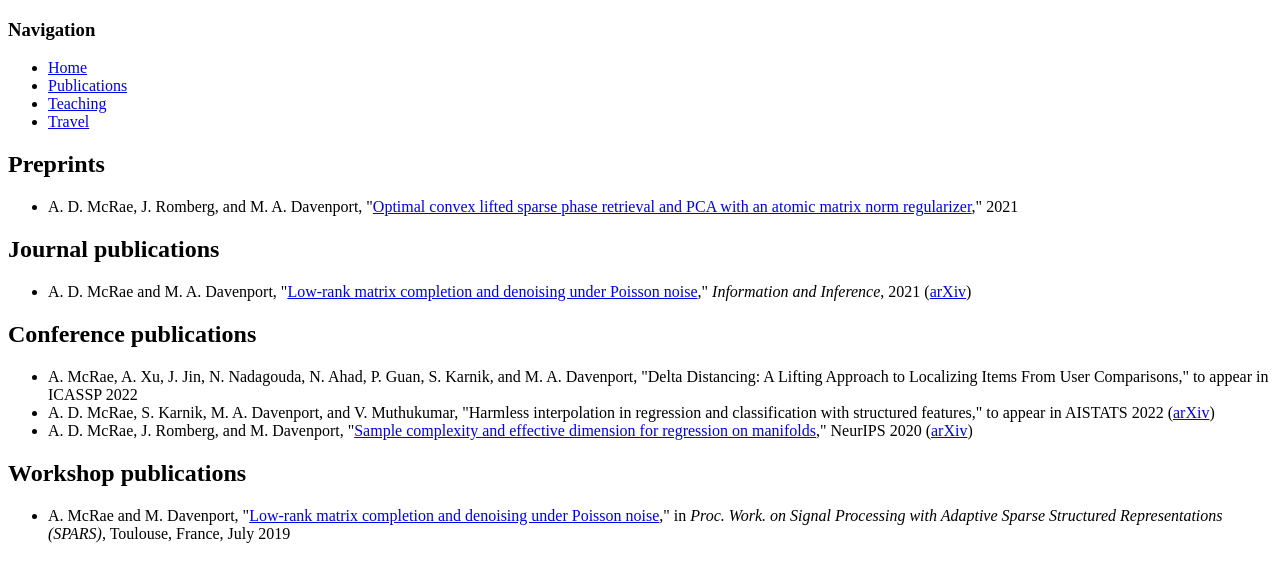
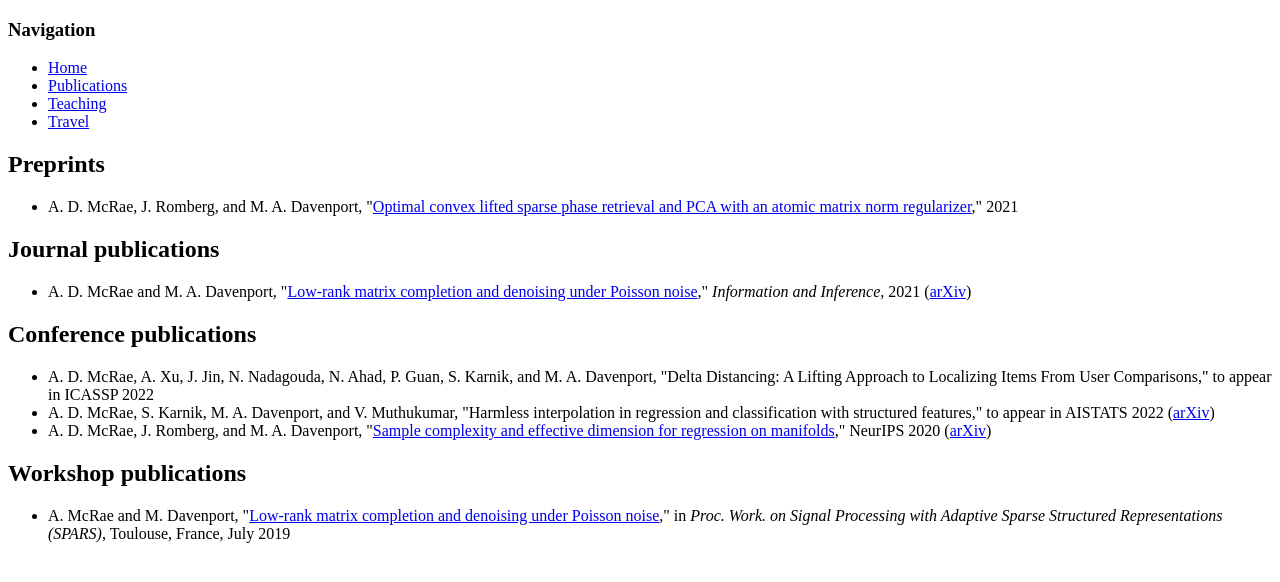
Before and after one commit to admcrae/admcrae.github.io, a plain HTML site: page publications/index.html in a window 1280 px wide. Drawn offline with Linux system fonts and the light colour scheme.

Commit message:
Fix names.

```diff
--- a/publications/index.html
+++ b/publications/index.html
@@ -35,10 +35,10 @@
 <section>
 	<h2 id="conference">Conference publications</h2>
 	<ul>
-		<li>A. McRae, A. Xu, J. Jin, N. Nadagouda, N. Ahad, P. Guan, S. Karnik, and M. A. Davenport, "Delta Distancing: A Lifting Approach to Localizing Items From User Comparisons," to appear in ICASSP 2022</li>
+		<li>A. D. McRae, A. Xu, J. Jin, N. Nadagouda, N. Ahad, P. Guan, S. Karnik, and M. A. Davenport, "Delta Distancing: A Lifting Approach to Localizing Items From User Comparisons," to appear in ICASSP 2022</li>
 		<li>A. D. McRae, S. Karnik, M. A. Davenport, and V. Muthukumar, "Harmless interpolation in regression and classification with structured features," to appear in AISTATS 2022 (<a href="https://arxiv.org/abs/2111.05198">arXiv</a>)</li>
 		<li>
-			A. D. McRae, J. Romberg, and M. Davenport, "<a href="https://proceedings.neurips.cc/paper/2020/hash/977f8b33d303564416bf9f4ab1c39720-Abstract.html">Sample complexity and effective dimension for regression on manifolds</a>," NeurIPS 2020 (<a href=https://arxiv.org/abs/2006.07642>arXiv</a>)
+			A. D. McRae, J. Romberg, and M. A. Davenport, "<a href="https://proceedings.neurips.cc/paper/2020/hash/977f8b33d303564416bf9f4ab1c39720-Abstract.html">Sample complexity and effective dimension for regression on manifolds</a>," NeurIPS 2020 (<a href=https://arxiv.org/abs/2006.07642>arXiv</a>)
 		</li>
 	</ul>
 </section>
```
